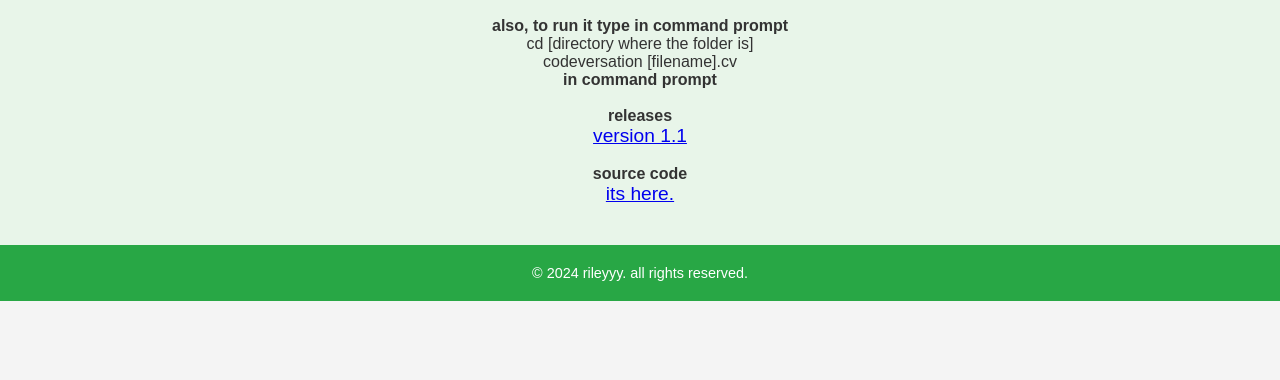
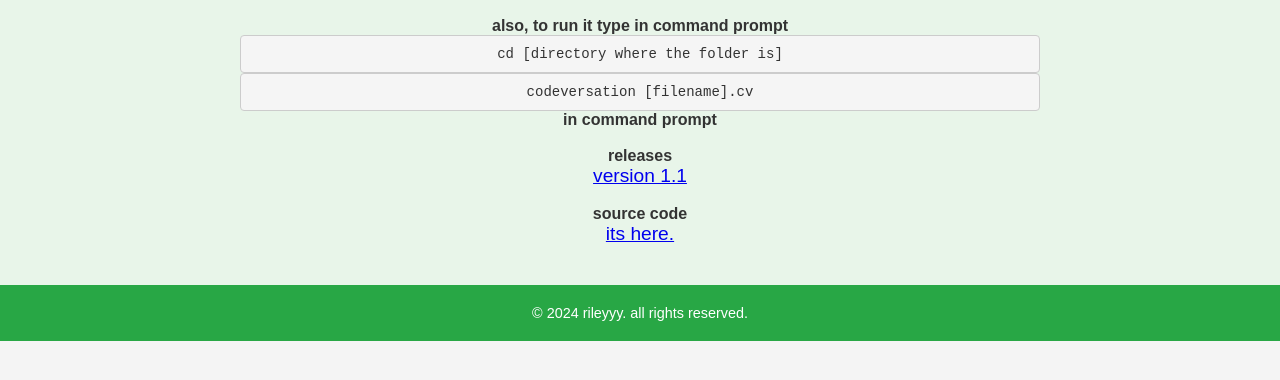
Before and after one commit to rileeyyy/cv, a plain HTML site: page download.html in a window 1280 px wide. Shown: the part 148-528 px from the top of the page. Drawn offline with Linux system fonts and the light colour scheme.

Commit message:
Update styles.css

```diff
--- a/styles.css
+++ b/styles.css
@@ -4,6 +4,18 @@
 	box-sizing: border-box;
 	font-family: Arial, sans-serif;
 	text-transform: lowercase;
+}
+
+pre {
+    background-color: #f5f5f5;
+    border: 1px solid #ccc;
+
+    border-radius: 4px;
+    padding: 10px;
+    font-family: 'Courier New', Courier, monospace;
+    font-size: 14px;
+    white-space: pre-wrap;
+    overflow: auto;
 }
 
 body {
```
